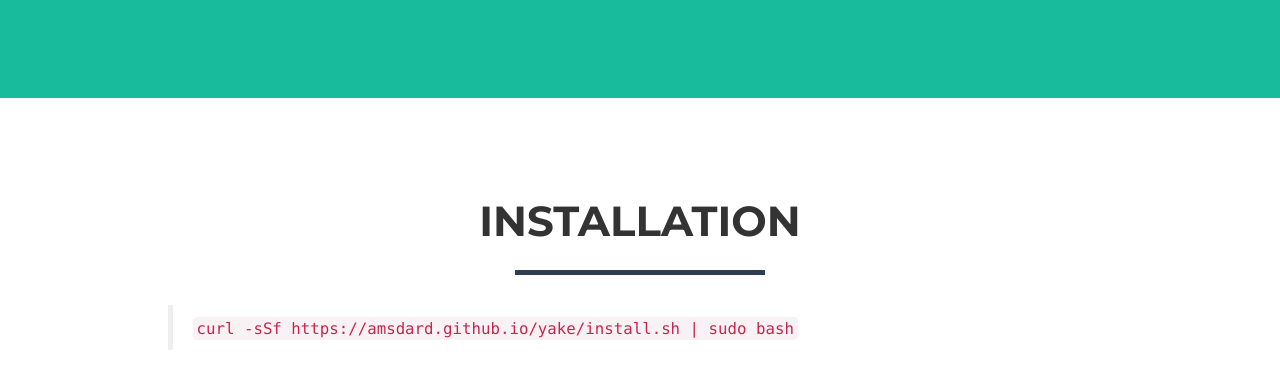
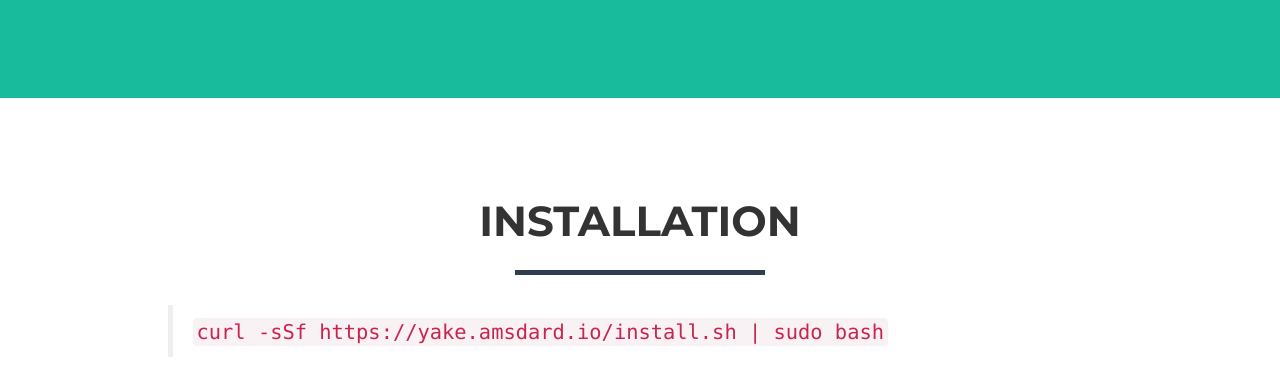
Before and after one commit to amsdard/yake, a plain HTML site: page doc/index.html in a window 1280 px wide. Shown: the part 587-952 px from the top of the page. Drawn offline with nearby package versions, Linux system fonts and the light colour scheme.

Commit message:
update url

```diff
--- a/doc/index.html
+++ b/doc/index.html
@@ -105,8 +105,8 @@ by executing long commands using short aliases from local Yakefile">
             </div>
             <div class="row">
                 <div class="col-sm-10 col-sm-offset-1">
-                    <blockquote><code>
-                        curl -sSf https://amsdard.github.io/yake/install.sh | sudo bash
+                    <blockquote style="font-size:17pt;"><code>
+                        curl -sSf https://yake.amsdard.io/install.sh | sudo bash
                     </code></blockquote>
                     <br>
                     <h3>Requirements</h3>
```
Also changed, not shown: 3 other files.
